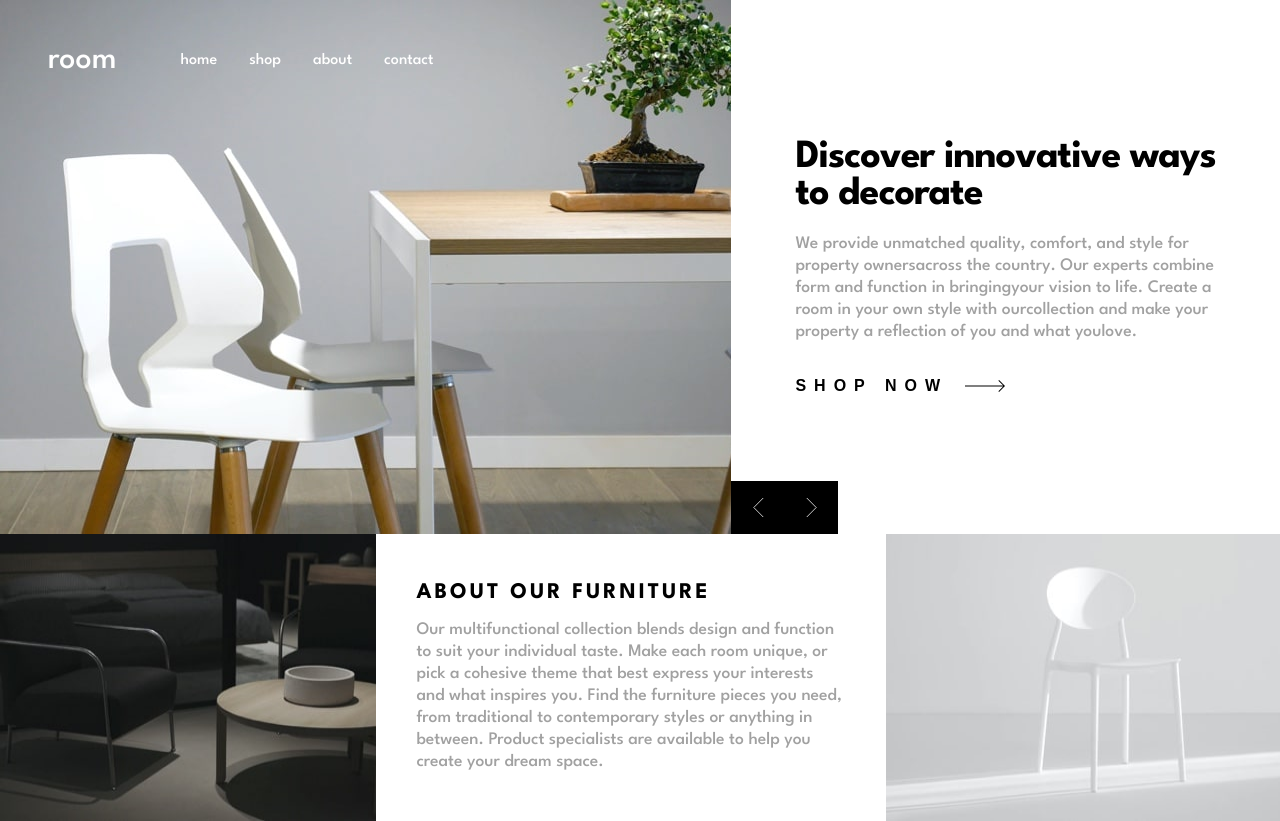
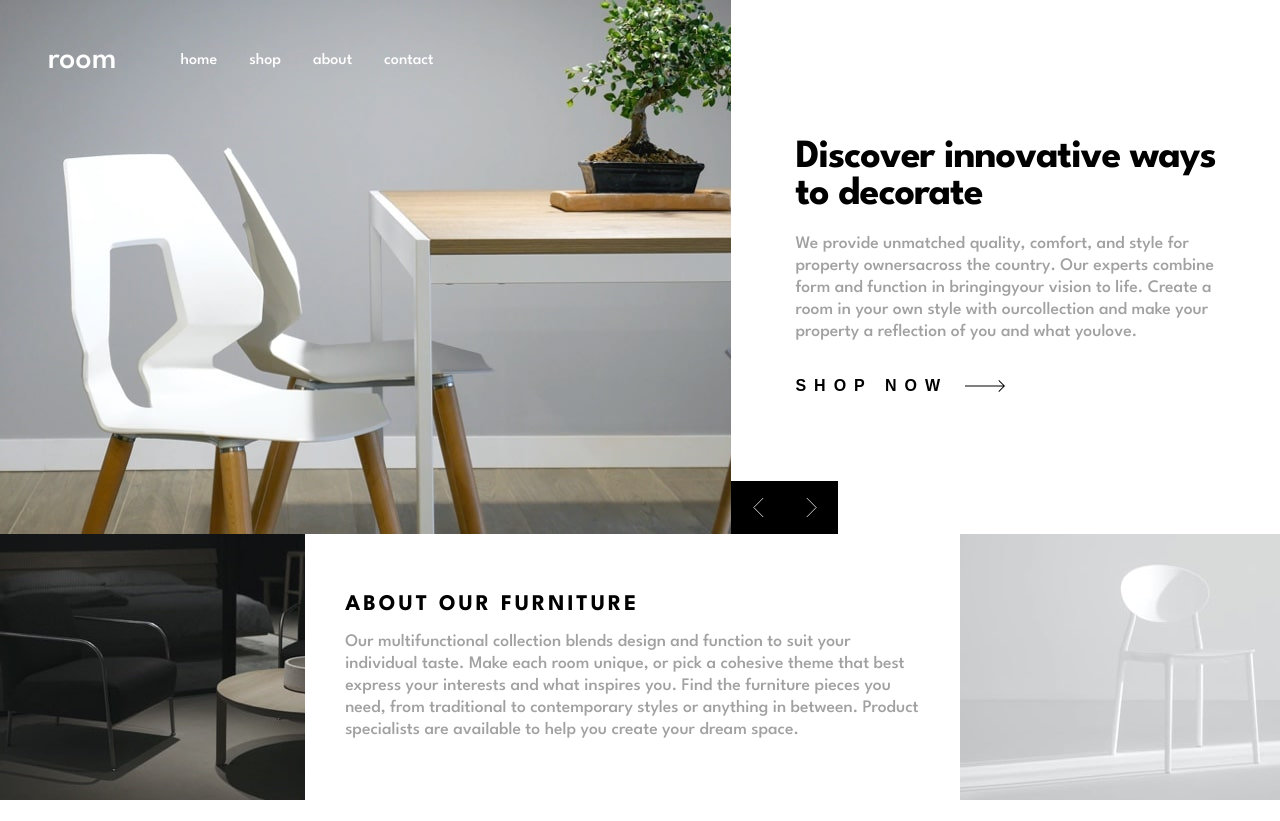
Before and after one commit to Naithcots/room-homepage, a Next.js app: page / in a window 1280 px wide. After the commit the page ends 800 px from the top, so only its background shows below. Built offline with nearby package versions, Linux system fonts and the light colour scheme.

Commit message:
Fix About component width

```diff
--- a/src/components/About/index.module.css
+++ b/src/components/About/index.module.css
@@ -26,12 +26,12 @@
 @media screen and (min-width: 50em) {
   .about {
     display: flex;
+    align-items: center;
   }
 
   .panel {
-    /* Some magic */
     padding-inline: 2.5em;
-    max-width: 54.4ch;
+    max-width: 70ch;
   }
 
   .image-container {
```
